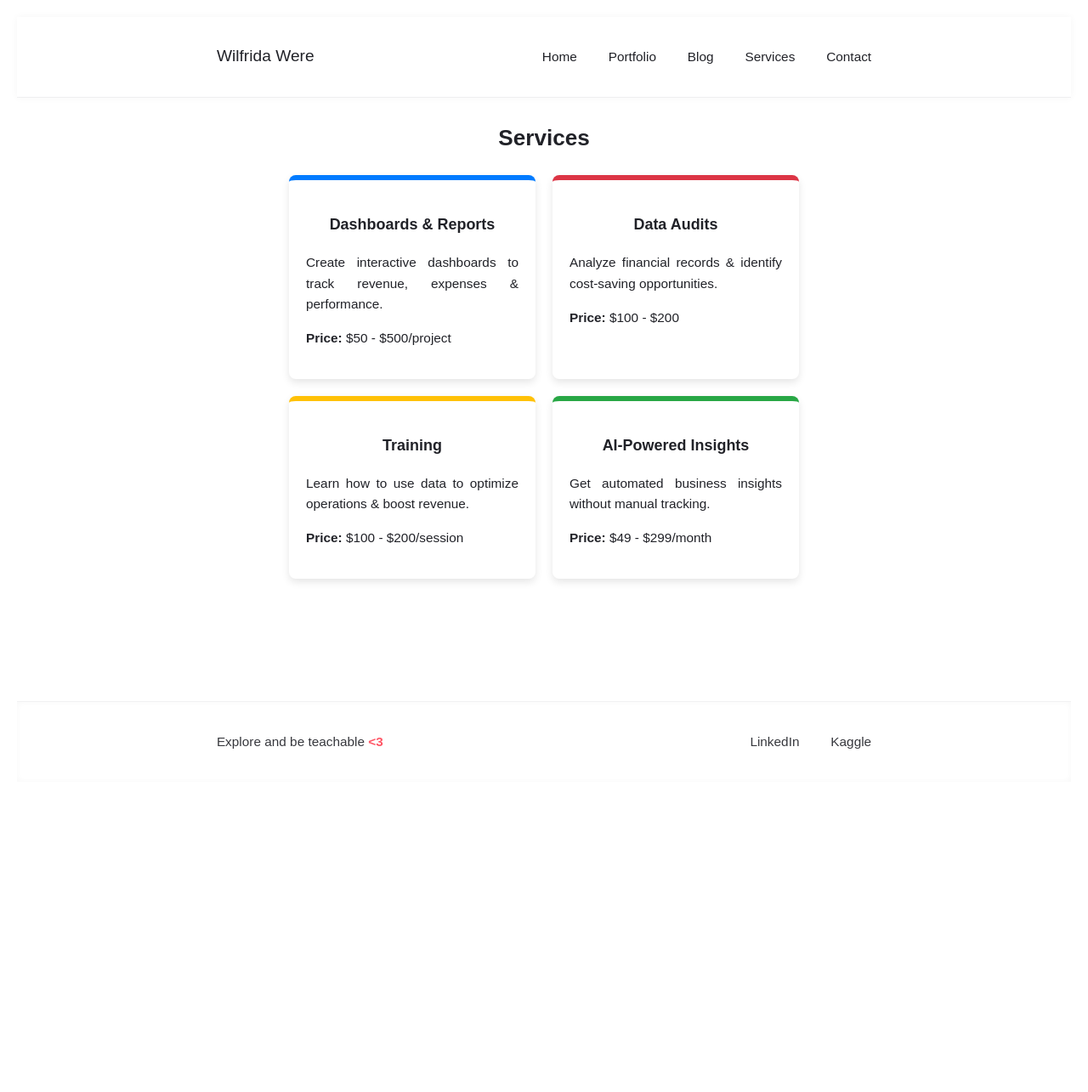
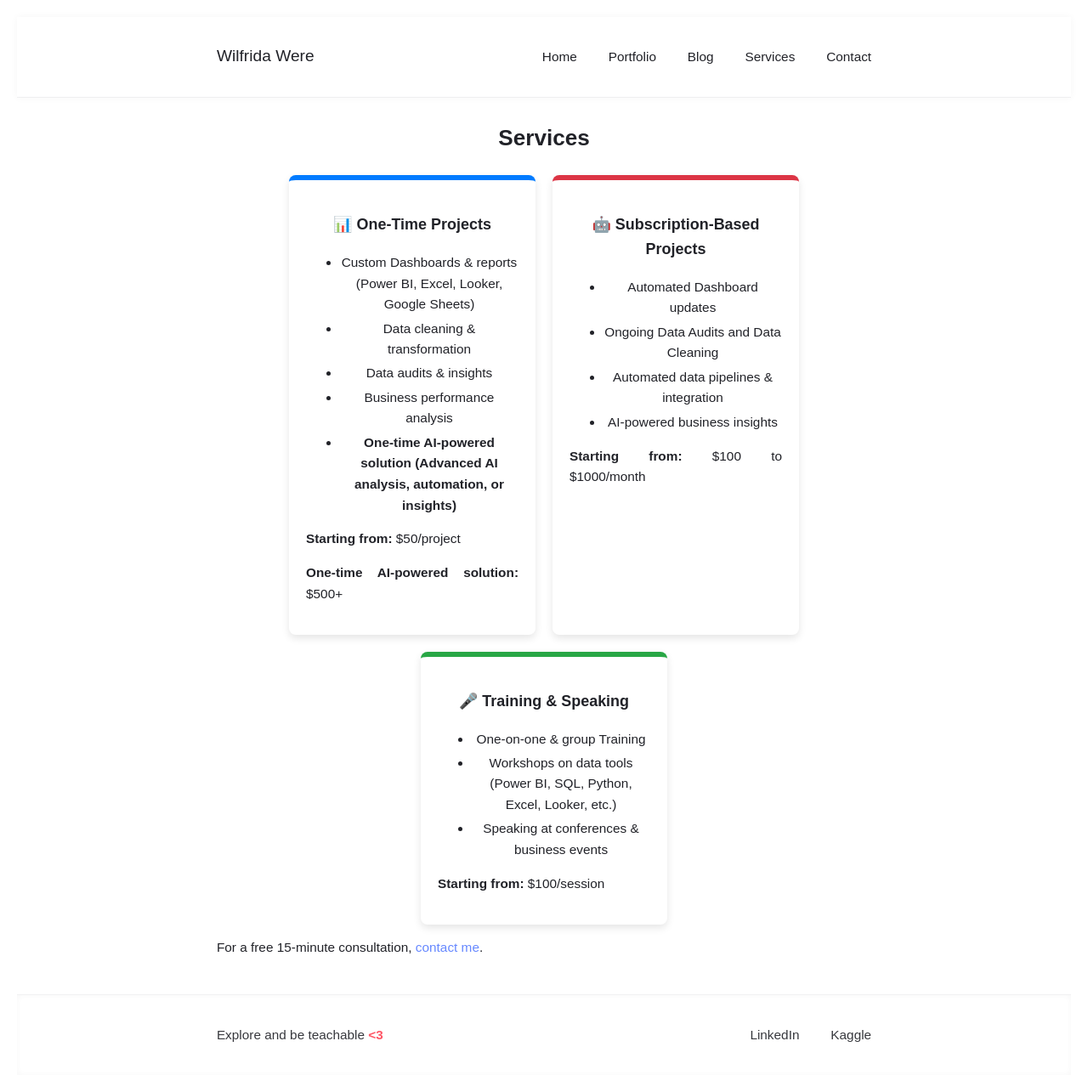
Before and after one commit to Wilfrida-Were/website, a Jekyll site: the page built from services.html, in a window 1280 px wide. Shown: the whole page at 85% size. Built offline with Jekyll 4.4.1, drawn with Linux system fonts in a browser that asks for light colours; before the commit the page ends 940 px from its top, so only the background shows below that.

Commit message:
Update services.html
edited the pricing

```diff
--- a/services.html
+++ b/services.html
@@ -6,27 +6,42 @@ title: "Services"
 <link rel="stylesheet" href="{{ '/assets/css/services.css' | relative_url }}">
 
 <div class="services-container">
+        <!-- One-Time Projects -->
     <div class="service-box blue">
-        <h3>Dashboards & Reports</h3>
-        <p>Create interactive dashboards to track revenue, expenses & performance.</p>
-        <p><strong>Price:</strong> $50 - $500/project</p>
+        <h3>📊 One-Time Projects</h3>
+        <ul>
+            <li>Custom Dashboards & reports (Power BI, Excel, Looker, Google Sheets)</li>
+            <li>Data cleaning & transformation</li>
+            <li>Data audits & insights</li>
+            <li>Business performance analysis</li>
+            <li><strong>One-time AI-powered solution (Advanced AI analysis, automation, or insights)</strong></li>
+        </ul>
+        <p><strong>Starting from:</strong> $50/project</p>
+        <p><strong>One-time AI-powered solution:</strong> $500+</p>
     </div>
 
+    <!-- Subscription-Based Projects -->
     <div class="service-box red">
-        <h3>Data Audits</h3>
-        <p>Analyze financial records & identify cost-saving opportunities.</p>
-        <p><strong>Price:</strong> $100 - $200</p>
+        <h3>🤖 Subscription-Based Projects</h3>
+        <ul>
+            <li>Automated Dashboard updates</li>
+            <li>Ongoing Data Audits and Data Cleaning</li>
+            <li>Automated data pipelines & integration</li>
+            <li>AI-powered business insights</li>
+        </ul>
+        <p><strong>Starting from:</strong> $100 to $1000/month</p>
     </div>
 
-    <div class="service-box yellow">
-        <h3>Training</h3>
-        <p>Learn how to use data to optimize operations & boost revenue.</p>
-        <p><strong>Price:</strong> $100 - $200/session</p>
-    </div>
-
+    <!-- Training & Speaking -->
     <div class="service-box green">
-        <h3>AI-Powered Insights</h3>
-        <p>Get automated business insights without manual tracking.</p>
-        <p><strong>Price:</strong> $49 - $299/month</p>
+        <h3>🎤 Training & Speaking</h3>
+        <ul>
+            <li>One-on-one & group Training</li>
+            <li>Workshops on data tools (Power BI, SQL, Python, Excel, Looker, etc.)</li>
+            <li>Speaking at conferences & business events</li>
+        </ul>
+        <p><strong>Starting from:</strong> $100/session</p>
     </div>
 </div>
+
+<p class="consultation-note">For a free 15-minute consultation, <a href="/contact">contact me</a>.</p>
```
